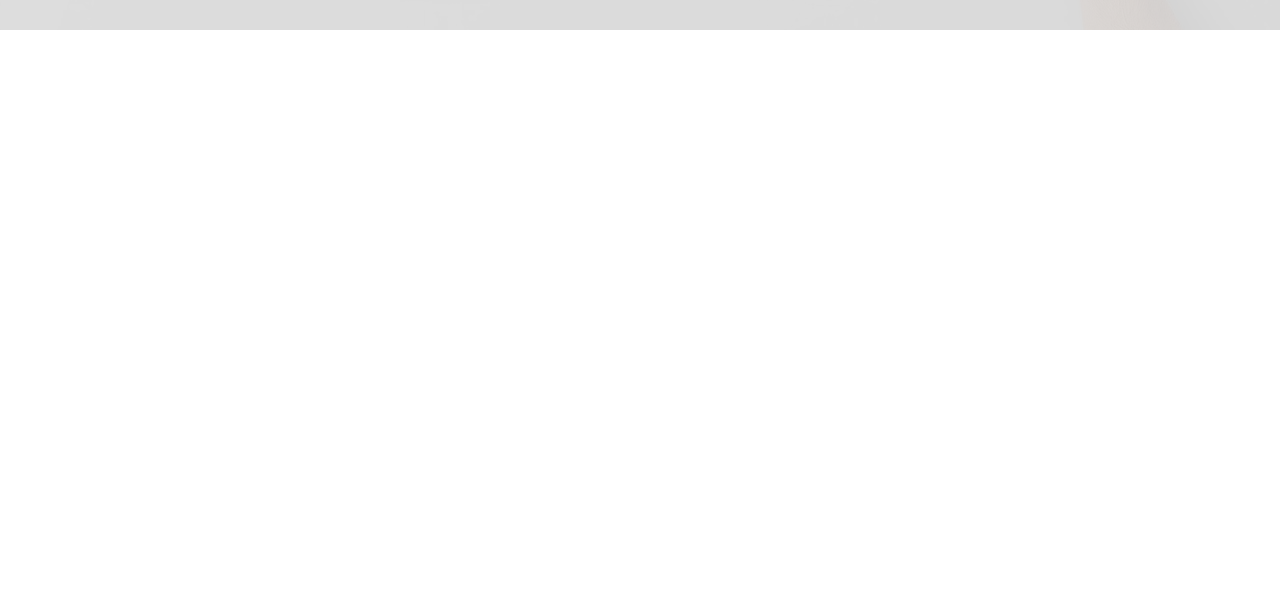
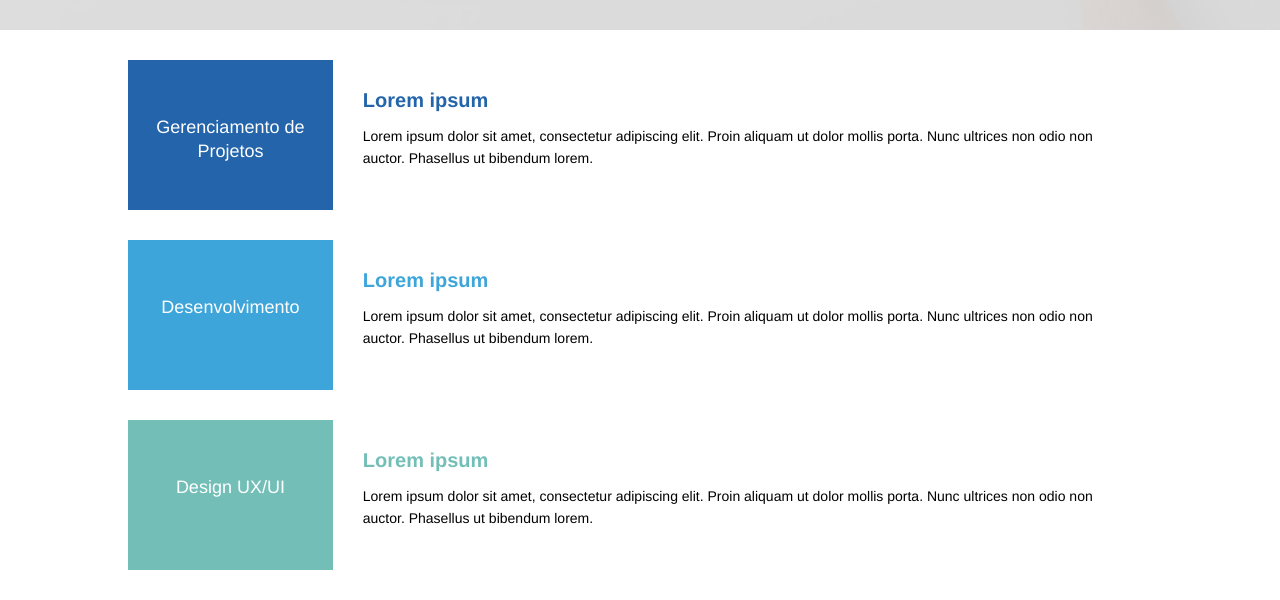
Before and after one commit to MarcosWinther/Project_Site_Web, a plain HTML site: page 2_Projeto_Base/index.html in a window 1280 px wide. Shown: the part 570-1170 px from the top of the page. Before the commit the page ends 800 px from the top, so only its background shows below. Drawn offline with Linux system fonts and the light colour scheme.

Commit message:
HTML e CSS da seção de serviços

```diff
--- a/2_Projeto_Base/css/styles.css
+++ b/2_Projeto_Base/css/styles.css
@@ -1,9 +1,11 @@
 /* general */
+
 html {
     font-family: Helvetica, sans-serif;
 }
 
 /* header */
+
 .banner {
     width: 100%;
     height: 600px;
@@ -76,3 +78,83 @@ html {
     margin-bottom: 30px;
     font-size: 24px;
 }
+
+/* Serviços */
+
+.services-container {
+    max-width: 1200px;
+    padding: 30px 10%;
+    padding-bottom: 0;
+}
+
+.service-box {
+    width: 100%;
+    position: relative;
+    clear: both;
+    height: 150px;
+    margin-bottom: 30px;
+}
+
+.service-box:last {
+    margin-bottom: 0;
+}
+
+.service-title {
+    width: 20%;
+    height: 150px;
+    background-color: #DDD;
+    float: left;
+    text-align: center;
+    line-height: 150px;
+    padding: 20px;
+    box-sizing: border-box;
+}
+
+.service-title p {
+    padding-top: 35px;
+    color: #FFF;
+    font-size: 18px;
+    line-height: 24px;
+}
+
+.service-description {
+    width: 80%;
+    float: left;
+    padding: 30px;
+    box-sizing: border-box;
+}
+
+.service-description h3 {
+    font-size: 20px;
+    margin-bottom: 15px;
+    font-weight: bold;
+}
+
+.service-description p {
+    font-size: 14px;
+    line-height: 22px;
+}
+
+#gerenciamento-title {
+    color: #2364AA;
+}
+
+#dev-title {
+    color: #3DA5D9;
+}
+
+#design-title {
+    color: #73BFB8;
+}
+
+#gerenciamento-box {
+    background-color: #2364AA;
+}
+
+#dev-box {
+    background-color: #3DA5D9;
+}
+
+#design-box {
+    background-color: #73BFB8;
+}
--- a/2_Projeto_Base/index.html
+++ b/2_Projeto_Base/index.html
@@ -34,6 +34,50 @@
                     </div>
                 </div>
             </header>
+            <!-- seção de serviços -->
+            <section>
+                <div class="services-container">
+                    <div class="service-box">
+                        <div class="service-title" id="gerenciamento-box">
+                            <p>Gerenciamento de Projetos</p>
+                        </div>
+                        <div class="service-description">
+                            <h3 id="gerenciamento-title">Lorem ipsum</h3>
+                            <p>
+                                Lorem ipsum dolor sit amet, consectetur adipiscing elit.
+                                Proin aliquam ut dolor mollis porta. Nunc ultrices non odio
+                                non auctor. Phasellus ut bibendum lorem.
+                            </p>
+                        </div>
+                    </div>
+                    <div class="service-box">
+                        <div class="service-title" id="dev-box">
+                            <p>Desenvolvimento</p>
+                        </div>
+                        <div class="service-description">
+                            <h3 id="dev-title">Lorem ipsum</h3>
+                            <p>
+                                Lorem ipsum dolor sit amet, consectetur adipiscing elit.
+                                Proin aliquam ut dolor mollis porta. Nunc ultrices non odio
+                                non auctor. Phasellus ut bibendum lorem.
+                            </p>
+                        </div>
+                    </div>
+                    <div class="service-box">
+                        <div class="service-title" id="design-box">
+                            <p>Design UX/UI</p>
+                        </div>
+                        <div class="service-description">
+                            <h3 id="design-title">Lorem ipsum</h3>
+                            <p>
+                                Lorem ipsum dolor sit amet, consectetur adipiscing elit.
+                                Proin aliquam ut dolor mollis porta. Nunc ultrices non odio
+                                non auctor. Phasellus ut bibendum lorem.
+                            </p>
+                        </div>
+                    </div>
+                </div>
+            </section>
         </div>
     </body>
 </html>
```
